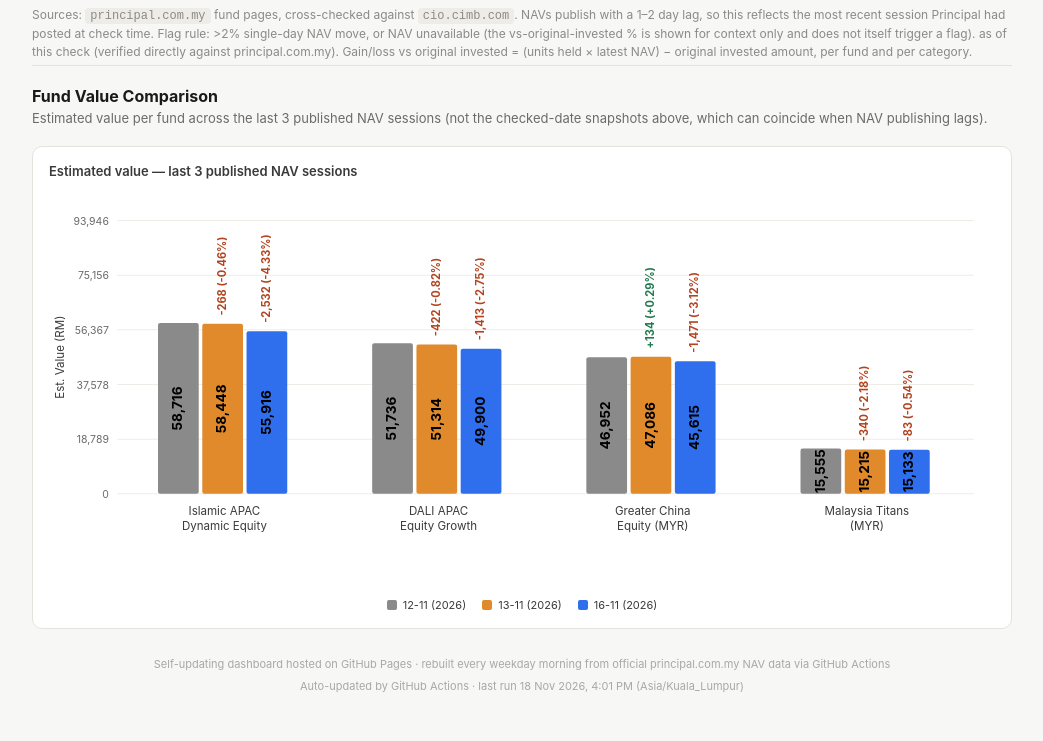
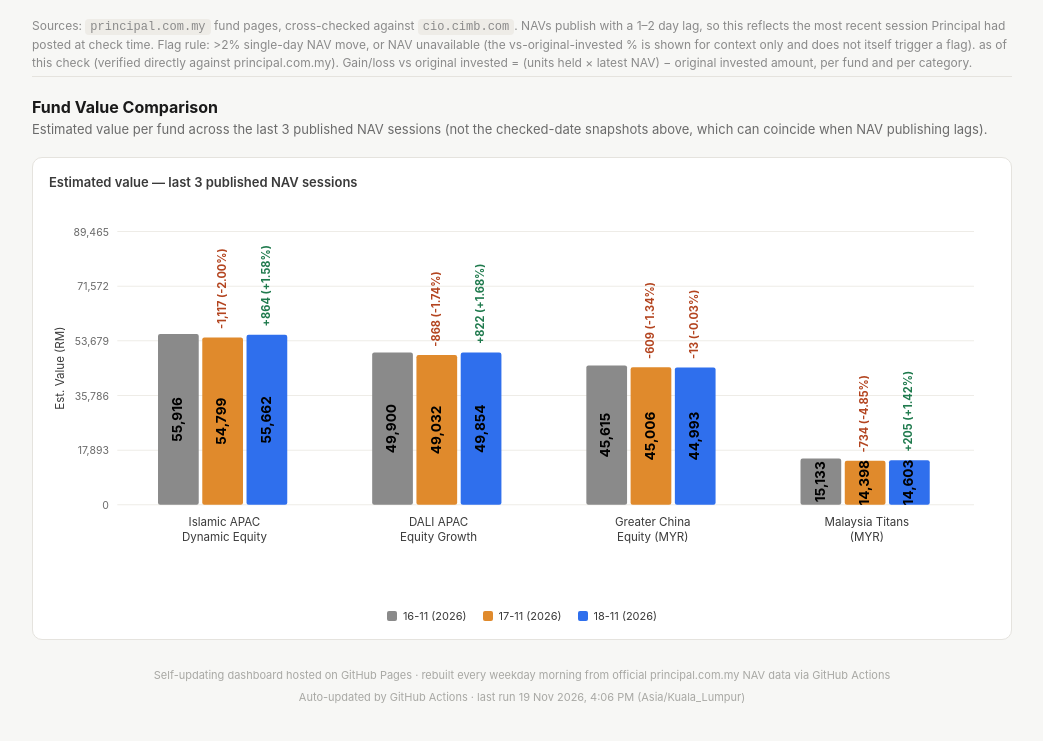
Before and after one commit to ckm1268-cell/principal-funds-dashboard, a plain HTML site: page index.html in a window 1280 px wide. Shown: the part 1537-2278 px from the top of the page, without its empty margins (118-1161 px from the left). Drawn offline with Linux system fonts and the light colour scheme.

Commit message:
Daily NAV update: 2026-11-19

```diff
--- a/index.html
+++ b/index.html
@@ -18,7 +18,7 @@
 
   <section class="tab-panel active" id="panel-today">
     <div class="daybadge daybadge-today">Today</div>
-    <div class="subtitle" id="subtitle-today">Published NAV as of 16 Nov 2026 · checked 18 Nov 2026, 4:01 PM MYT</div>
+    <div class="subtitle" id="subtitle-today">Published NAV as of 18 Nov 2026 · checked 19 Nov 2026, 4:06 PM MYT</div>
     <div class="cards">
       <div class="card"><div class="label">LYN Funds — value</div><div class="value" id="lynValue-today">—</div></div>
       <div class="card"><div class="label">LYN Funds — gain/loss vs original</div><div class="value" id="lynChange-today">—</div></div>
@@ -45,7 +45,7 @@
 
   <section class="tab-panel" id="panel-yesterday">
     <div class="daybadge daybadge-yesterday">Yesterday</div>
-    <div class="subtitle" id="subtitle-yesterday">Published NAV as of 13 Nov 2026 · checked 17 Nov 2026, 4:01 PM MYT</div>
+    <div class="subtitle" id="subtitle-yesterday">Published NAV as of 17 Nov 2026 · checked 18 Nov 2026, 4:06 PM MYT</div>
     <div class="cards">
       <div class="card"><div class="label">LYN Funds — value</div><div class="value" id="lynValue-yesterday">—</div></div>
       <div class="card"><div class="label">LYN Funds — gain/loss vs original</div><div class="value" id="lynChange-yesterday">—</div></div>
@@ -71,7 +71,7 @@
 
   <section class="tab-panel" id="panel-2days">
     <div class="daybadge daybadge-2days">2 Days Ago</div>
-    <div class="subtitle" id="subtitle-2days">Published NAV as of 12 Nov 2026 · checked 16 Nov 2026, 4:01 PM MYT</div>
+    <div class="subtitle" id="subtitle-2days">Published NAV as of 16 Nov 2026 · checked 17 Nov 2026, 4:06 PM MYT</div>
     <div class="cards">
       <div class="card"><div class="label">LYN Funds — value</div><div class="value" id="lynValue-2days">—</div></div>
       <div class="card"><div class="label">LYN Funds — gain/loss vs original</div><div class="value" id="lynChange-2days">—</div></div>
@@ -214,17 +214,17 @@ function showTab(id, btn) {
 // Regenerated automatically each weekday run from live principal.com.my NAV
 // history for all tracked funds (see daily_pipeline.py update_dashboard_html).
 const realHistory = {
-  islamic: [["26-10",0.8546],["27-10",0.8644],["28-10",0.9026],["29-10",0.8907],["30-10",0.8545],["02-11",0.8591],["03-11",0.8248],["04-11",0.8261],["05-11",0.7775],["06-11",0.7399],["10-11",0.7785],["11-11",0.8010],["12-11",0.7884],["13-11",0.7848],["16-11",0.7508]],
-  dali: [["26-10",0.6929],["27-10",0.7017],["28-10",0.7229],["29-10",0.7165],["30-10",0.7005],["02-11",0.7041],["03-11",0.6866],["04-11",0.6908],["05-11",0.6646],["06-11",0.6414],["10-11",0.6647],["11-11",0.6803],["12-11",0.6735],["13-11",0.6680],["16-11",0.6496]],
-  greaterChina: [["26-10",1.1396],["27-10",1.1428],["28-10",1.1526],["29-10",1.1298],["30-10",1.1108],["02-11",1.1201],["03-11",1.1036],["04-11",1.1338],["05-11",1.1237],["06-11",1.0989],["10-11",1.1210],["11-11",1.1481],["12-11",1.1172],["13-11",1.1204],["16-11",1.0854]],
-  malaysiaTitans: [["26-10",1.8114],["27-10",1.8251],["28-10",1.8432],["29-10",1.8414],["30-10",1.8240],["02-11",1.8004],["03-11",1.7895],["04-11",1.8202],["05-11",1.7843],["06-11",1.7437],["10-11",1.7287],["11-11",1.7609],["12-11",1.7264],["13-11",1.6887],["16-11",1.6795]]
+  islamic: [["28-10",0.9026],["29-10",0.8907],["30-10",0.8545],["02-11",0.8591],["03-11",0.8248],["04-11",0.8261],["05-11",0.7775],["06-11",0.7399],["10-11",0.7785],["11-11",0.8010],["12-11",0.7884],["13-11",0.7848],["16-11",0.7508],["17-11",0.7358],["18-11",0.7474]],
+  dali: [["28-10",0.7229],["29-10",0.7165],["30-10",0.7005],["02-11",0.7041],["03-11",0.6866],["04-11",0.6908],["05-11",0.6646],["06-11",0.6414],["10-11",0.6647],["11-11",0.6803],["12-11",0.6735],["13-11",0.6680],["16-11",0.6496],["17-11",0.6383],["18-11",0.6490]],
+  greaterChina: [["28-10",1.1526],["29-10",1.1298],["30-10",1.1108],["02-11",1.1201],["03-11",1.1036],["04-11",1.1338],["05-11",1.1237],["06-11",1.0989],["10-11",1.1210],["11-11",1.1481],["12-11",1.1172],["13-11",1.1204],["16-11",1.0854],["17-11",1.0709],["18-11",1.0706]],
+  malaysiaTitans: [["28-10",1.8432],["29-10",1.8414],["30-10",1.8240],["02-11",1.8004],["03-11",1.7895],["04-11",1.8202],["05-11",1.7843],["06-11",1.7437],["10-11",1.7287],["11-11",1.7609],["12-11",1.7264],["13-11",1.6887],["16-11",1.6795],["17-11",1.5980],["18-11",1.6207]]
 };
 function fundsSnapshot() {
   return [
-    { name: "Principal Islamic Asia Pacific Dynamic Equity Fund", isin: "MYU1000AA007", category: "LYN Funds", units: 74474.83, originalInvested: 74832.31, nav: 0.7508, dailyChangePct: -4.33, history: realHistory.islamic },
-    { name: "Principal DALI Asia Pacific Equity Growth Fund", isin: "MYU1000BD009", category: "LYN Funds", units: 76816.72, originalInvested: 71439.55, nav: 0.6496, dailyChangePct: -2.75, history: realHistory.dali },
-    { name: "Principal Greater China Equity Fund (Class MYR)", isin: "MYU1000CB001", category: "LYN Funds", units: 42026.2, originalInvested: 53343.86, nav: 1.0854, dailyChangePct: -3.12, history: realHistory.greaterChina },
-    { name: "Principal Malaysia Titans Fund (Class MYR)", isin: "N/A", category: "CKM Funds", units: 9010.18, originalInvested: 16162.46, nav: 1.6795, dailyChangePct: -0.54, history: realHistory.malaysiaTitans }
+    { name: "Principal Islamic Asia Pacific Dynamic Equity Fund", isin: "MYU1000AA007", category: "LYN Funds", units: 74474.83, originalInvested: 74832.31, nav: 0.7474, dailyChangePct: 1.58, history: realHistory.islamic },
+    { name: "Principal DALI Asia Pacific Equity Growth Fund", isin: "MYU1000BD009", category: "LYN Funds", units: 76816.72, originalInvested: 71439.55, nav: 0.6490, dailyChangePct: 1.68, history: realHistory.dali },
+    { name: "Principal Greater China Equity Fund (Class MYR)", isin: "MYU1000CB001", category: "LYN Funds", units: 42026.2, originalInvested: 53343.86, nav: 1.0706, dailyChangePct: -0.03, history: realHistory.greaterChina },
+    { name: "Principal Malaysia Titans Fund (Class MYR)", isin: "N/A", category: "CKM Funds", units: 9010.18, originalInvested: 16162.46, nav: 1.6207, dailyChangePct: 1.42, history: realHistory.malaysiaTitans }
   ];
 }
 function snapshotAtOffset(offset) {
@@ -541,6 +541,6 @@ window.addEventListener("resize", () => {
   document.querySelectorAll(".tab-panel").forEach(p => { if (!p.classList.contains("active")) return; });
 });
 </script>
-<div id="last-updated" style="text-align:center;font-size:11px;color:#a8a8a4;padding-bottom:16px;">Auto-updated by GitHub Actions · last run 18 Nov 2026, 4:01 PM (Asia/Kuala_Lumpur)</div>
+<div id="last-updated" style="text-align:center;font-size:11px;color:#a8a8a4;padding-bottom:16px;">Auto-updated by GitHub Actions · last run 19 Nov 2026, 4:06 PM (Asia/Kuala_Lumpur)</div>
 </body>
 </html>
```
Also changed, not shown: 1 other file.
